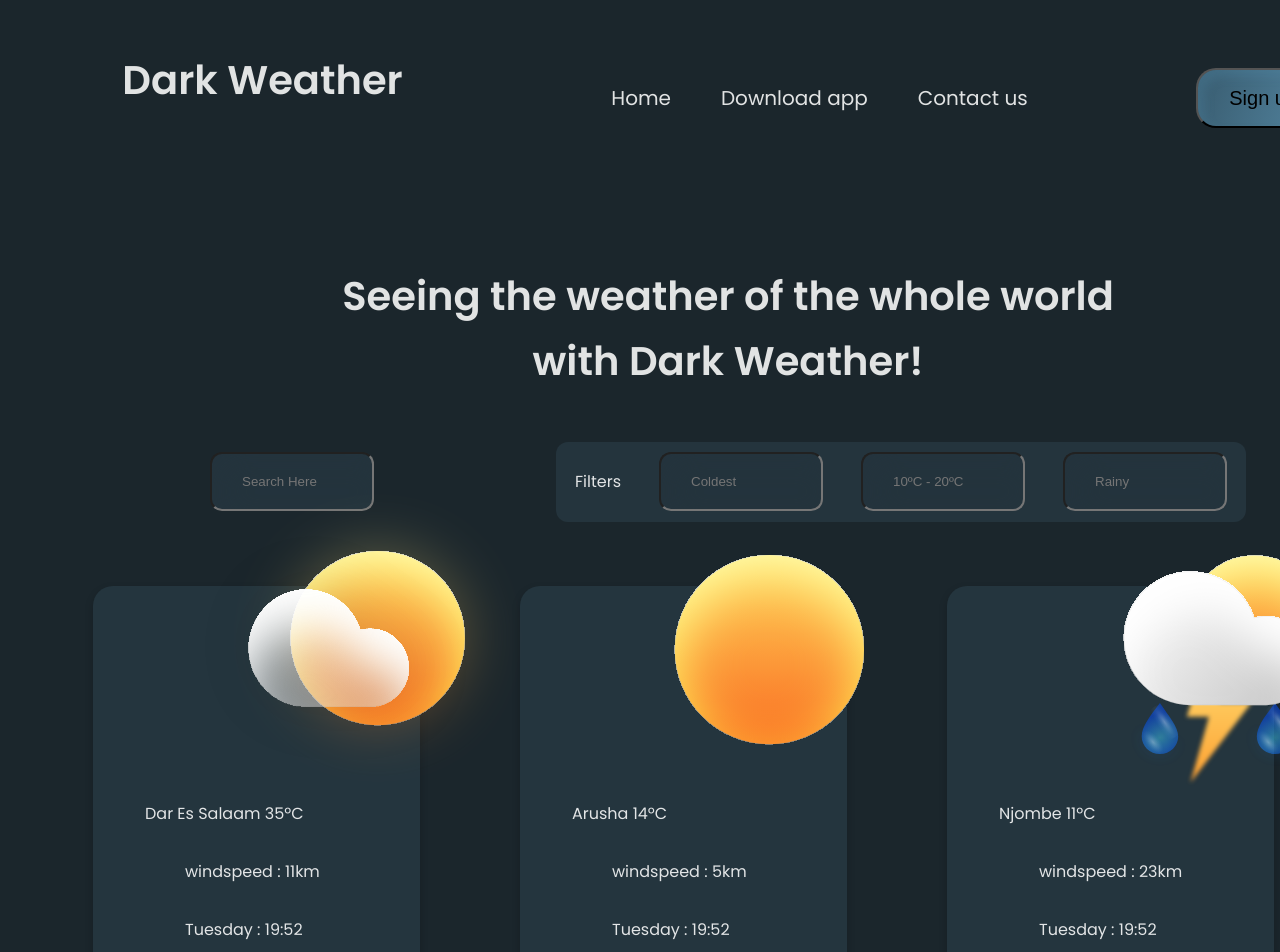
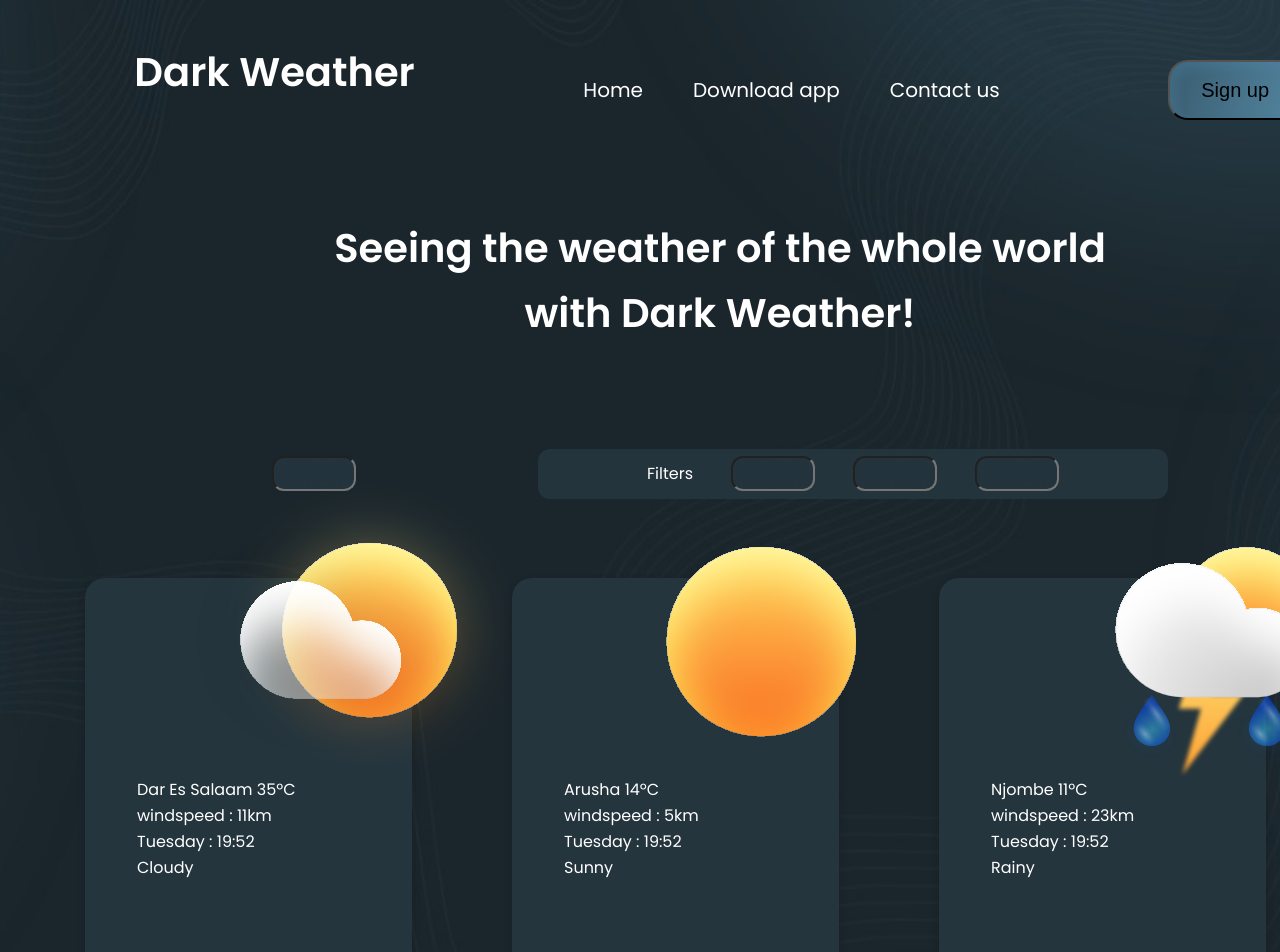
Before and after one commit to mavrk-mose/dark-weather, a React (Vite) app: page / in a window 1280 px wide. Shown: the top 952 px of the page. Built offline with nearby package versions, Linux system fonts and the light colour scheme.

Commit message:
added background image

```diff
--- a/src/App.tsx
+++ b/src/App.tsx
@@ -4,7 +4,8 @@ import rainy from './assets/Tshower.svg';
 function App() {
 
   return (
-    <div className="home">
+    <div className="app">
+    <div className="container">
       <div className="navbar">
         <h2>Dark Weather</h2>
         <ul>
@@ -31,7 +32,7 @@ function App() {
       <div className="cards">
         <div className="card">
           <img src={pcloudy} className="weather-icon-1" alt="pcloudy" />
-            <div className="container">
+            <div className="info-card">
               <p>Dar Es Salaam 35ºC</p>
               <ul>windspeed : 11km</ul>
               <ul>Tuesday : 19:52</ul>
@@ -40,7 +41,7 @@ function App() {
         </div>
         <div className="card">
         <img src={sunny} className="weather-icon-2" alt="sunny" />
-          <div className="container">
+          <div className="info-card">
               <p>Arusha 14ºC</p>
               <ul>windspeed : 5km</ul>
               <ul>Tuesday : 19:52</ul>
@@ -49,7 +50,7 @@ function App() {
         </div>
         <div className="card">
         <img src={rainy} className="weather-icon-3" alt="rainy" />
-          <div className="container">
+          <div className="info-card">
               <p>Njombe 11ºC</p>
               <ul>windspeed : 23km</ul>
               <ul>Tuesday : 19:52</ul>
@@ -58,6 +59,7 @@ function App() {
         </div>
       </div>
     </div>
+    </div>
   )
 }
 
--- a/src/index.css
+++ b/src/index.css
@@ -1,15 +1,8 @@
 @import url('https://fonts.googleapis.com/css2?family=Poppins:wght@300;400;500;600&display=swap');
-:root {
-
-  color-scheme: light dark;
-  color: rgba(255, 255, 255, 0.87);
-  background-color:#1B262C;
-
-  font-synthesis: none;
-  text-rendering: optimizeLegibility;
-  -webkit-font-smoothing: antialiased;
-  -moz-osx-font-smoothing: grayscale;
-  -webkit-text-size-adjust: 100%;
+*{
+  box-sizing: border-box;
+  margin: 0;
+  padding: 0;
 }
 
 body {
@@ -18,13 +11,11 @@ body {
   font-size: 16px;
   line-height: 24px;
   font-weight: 400;
-  min-width: 320px;
-  min-height: 100vh;
-}
-.home{
-  position: relative;
-  max-width: 1440px;
-  max-height: 1148px;
+  font-synthesis: none;
+  text-rendering: optimizeLegibility;
+  -webkit-font-smoothing: antialiased;
+  -moz-osx-font-smoothing: grayscale;
+  -webkit-text-size-adjust: 100%;
 }
 h2{
   width: 281px;
@@ -38,6 +29,23 @@ h3{
   text-align: center;
   left: 331px;
   right: 331px;
+}
+
+.app{
+  position: relative;
+  width: 100%;
+  height: 100vh;
+  color: #FFFF;
+}
+.app:before{
+  content: '';
+  background: url('./assets/background.jpeg') no-repeat center center/cover;
+  position: absolute;
+  width: 100%;
+  height: 180%;
+  top: 0;
+  left: 0;
+  z-index: -1;
 }
 
 .weather-icon-1{
@@ -74,7 +82,7 @@ h3{
   box-shadow: 0 8px 16px 0 rgba(0,0,0,0.2);
 }
 
-.container {
+.info-card {
   display: flex;
   flex-direction: column;
   justify-content: center;
@@ -153,12 +161,13 @@ button{
   left: 85px;
   top: 421px;
 }
+
 input{
   display: flex;
   flex-direction: row;
   align-items: flex-start;
   padding: 10px 50px 10px 30px;
-  color: #FFFF;
+  color: #FFFFFF;
   width: 80px;
   height: 35px;
 
```
Also changed, not shown: src/assets/background.jpeg (added).
